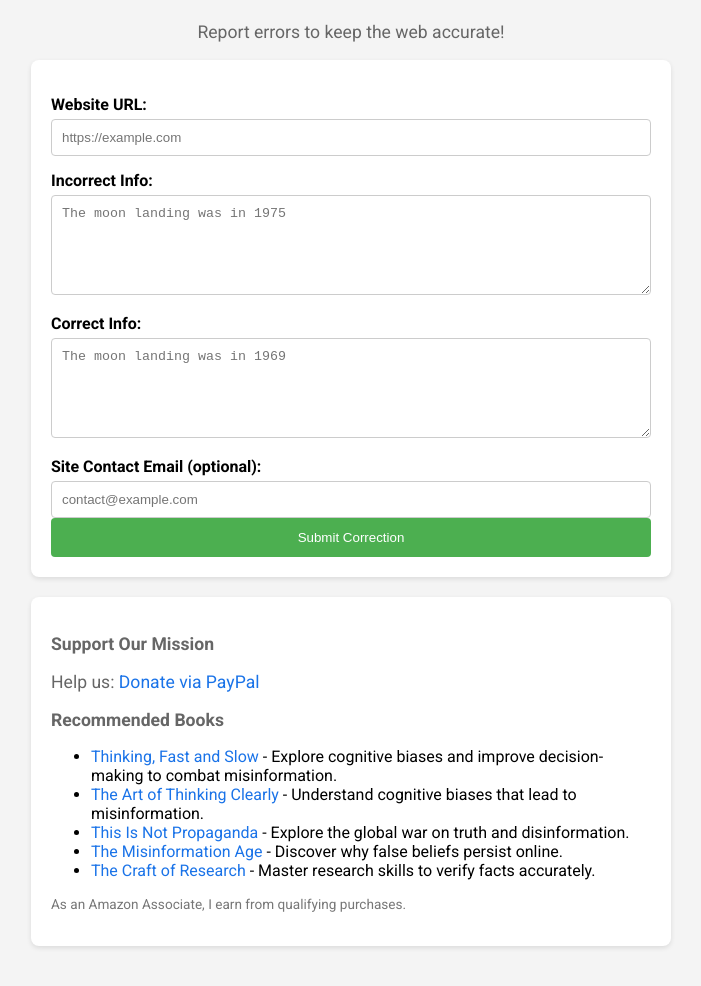
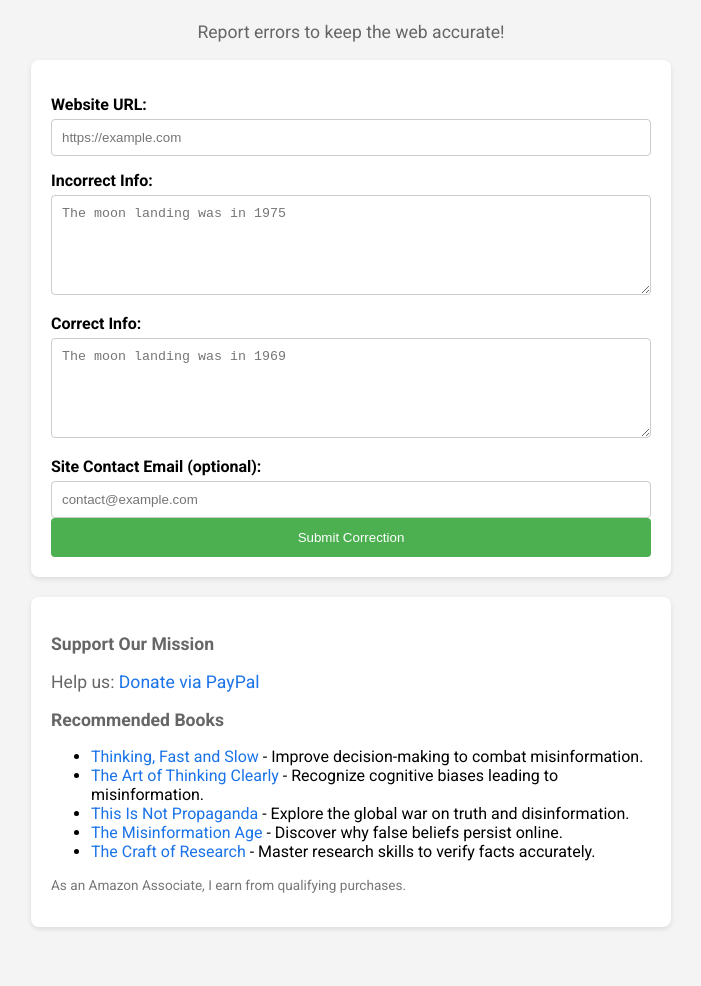
Before and after one commit to FixTheWeb/fix-the-web, a plain HTML site: page index.html in a window 1280 px wide. Shown: the part 116-1102 px from the top of the page, without its empty margins (289-990 px from the left). Drawn offline with Linux system fonts and the light colour scheme.

Commit message:
Update index.html

```diff
--- a/index.html
+++ b/index.html
@@ -74,8 +74,8 @@
         <p>Help us: <a href="YOUR_PAYPAL_DONATE_LINK" target="_blank">Donate via PayPal</a></p>
         <p><strong>Recommended Books</strong></p>
         <ul>
-            <li><a href="https://www.amazon.com/Thinking-Fast-Slow-Daniel-Kahneman/dp/0374533555?tag=fixtheweb21-20" target="_blank">Thinking, Fast and Slow</a> - Explore cognitive biases and improve decision-making to combat misinformation.</li>
-            <li><a href="https://www.amazon.com/Art-Thinking-Clearly-Rolf-Dobelli/dp/0062219693?tag=fixtheweb21-20" target="_blank">The Art of Thinking Clearly</a> - Understand cognitive biases that lead to misinformation.</li>
+            <li><a href="https://www.amazon.com/Thinking-Fast-Slow-Daniel-Kahneman/dp/0374533555?tag=fixtheweb21-20" target="_blank">Thinking, Fast and Slow</a> - Improve decision-making to combat misinformation.</li>
+            <li><a href="https://www.amazon.com/Art-Thinking-Clearly-Rolf-Dobelli/dp/0062219693?tag=fixtheweb21-20" target="_blank">The Art of Thinking Clearly</a> - Recognize cognitive biases leading to misinformation.</li>
             <li><a href="https://www.amazon.com/This-Not-Propaganda-Adventures-Against/dp/1541762118?tag=fixtheweb21-20" target="_blank">This Is Not Propaganda</a> - Explore the global war on truth and disinformation.</li>
             <li><a href="https://www.amazon.com/Misinformation-Age-False-Beliefs-Spread/dp/0300234015?tag=fixtheweb21-20" target="_blank">The Misinformation Age</a> - Discover why false beliefs persist online.</li>
             <li><a href="https://www.amazon.com/Craft-Research-Chicago-Writing-Publishing/dp/022623973X?tag=fixtheweb21-20" target="_blank">The Craft of Research</a> - Master research skills to verify facts accurately.</li>
```
